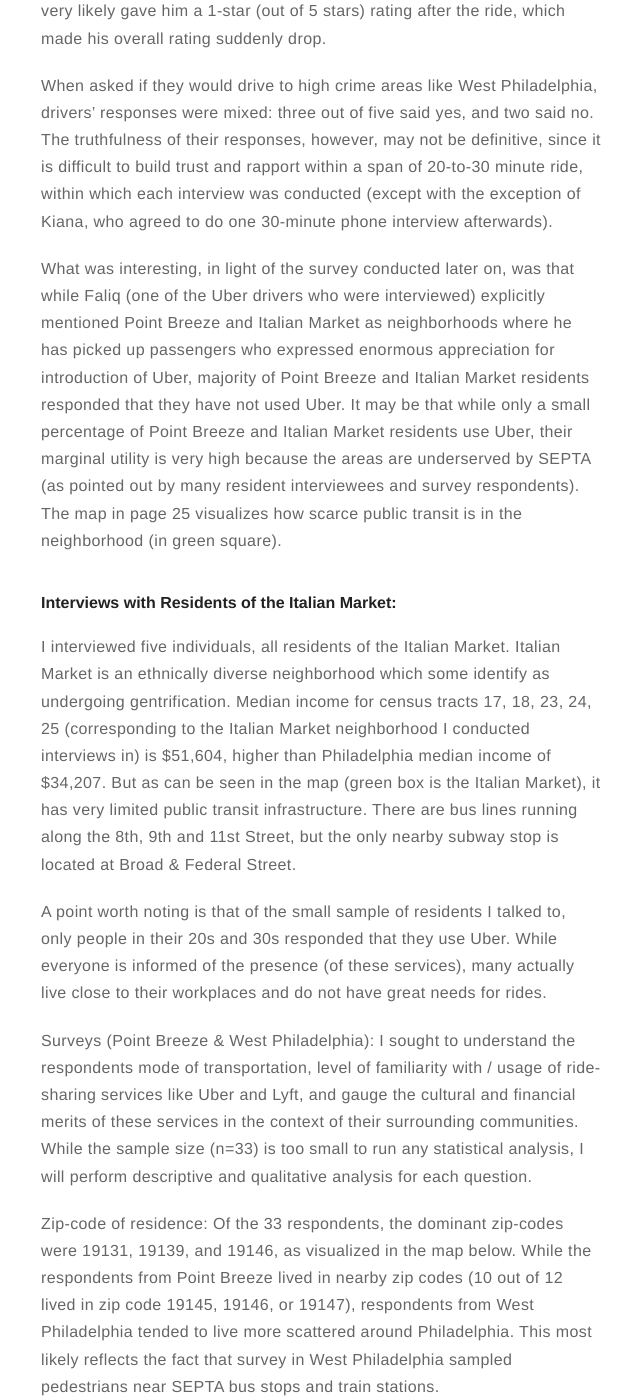
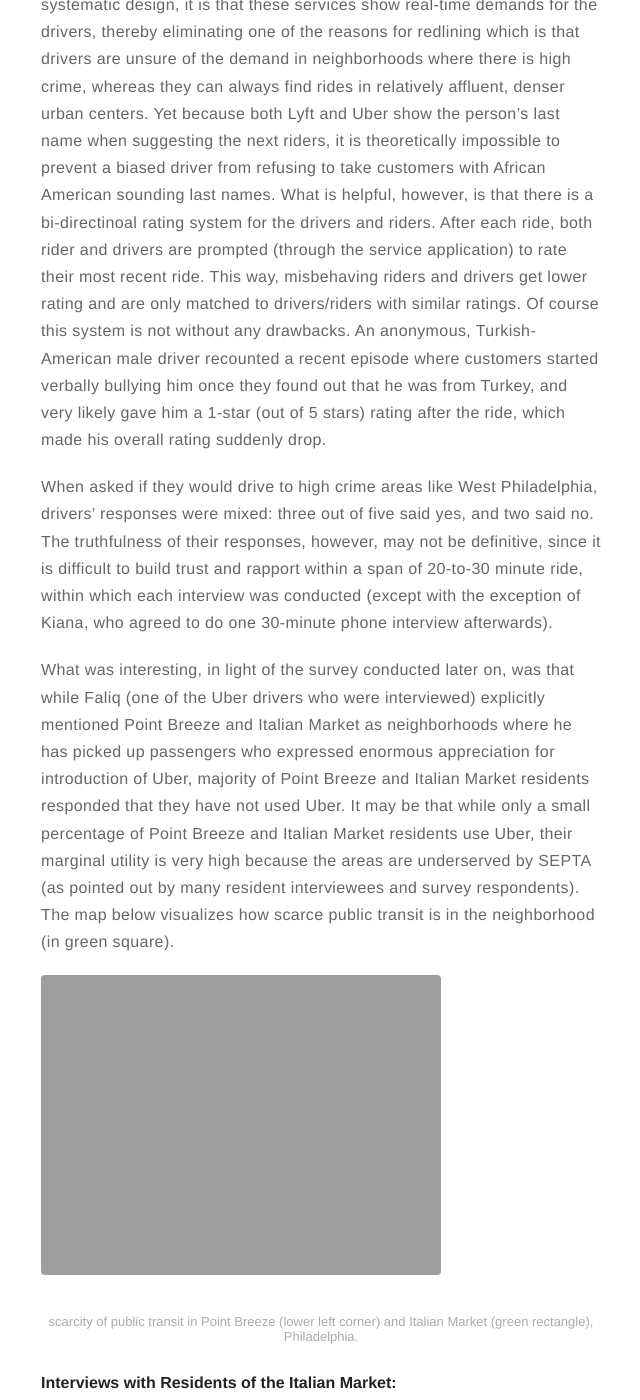
Before and after one commit to soyoungpark/soyoungpark.github.io, a Jekyll site: the page built from _posts/2017-11-07-can-transportation-network-companies-alleviate-transportation-poverty.markdown, in a window 1280 px wide and 1400 px high, scrolled down 19267 px. Shown: the whole window, without its empty margins (319-959 px from the left). Built offline with Jekyll 4.4.1, drawn with Linux system fonts in a browser that asks for light colours; comment, search, counter and statistics services are not loaded.

Commit message:
new post

```diff
--- a/_posts/2017-11-07-can-transportation-network-companies-alleviate-transportation-poverty.markdown
+++ b/_posts/2017-11-07-can-transportation-network-companies-alleviate-transportation-poverty.markdown
@@ -183,7 +183,10 @@ If ride sharing services help decrease practices of redlining through its system
 
 When asked if they would drive to high crime areas like West Philadelphia, drivers’ responses were mixed: three out of five said yes, and two said no. The truthfulness of their responses, however, may not be definitive, since it is difficult to build trust and rapport within a span of 20-to-30 minute ride, within which each interview was conducted (except with the exception of Kiana, who agreed to do one 30-minute phone interview afterwards).
 
-What was interesting, in light of the survey conducted later on, was that while Faliq (one of the Uber drivers who were interviewed) explicitly mentioned Point Breeze and Italian Market as neighborhoods where he has picked up passengers who expressed enormous appreciation for introduction of Uber, majority of Point Breeze and Italian Market residents responded that they have not used Uber. It may be that while only a small percentage of Point Breeze and Italian Market residents use Uber, their marginal utility is very high because the areas are underserved by SEPTA (as pointed out by many resident interviewees and survey respondents). The map in page 25 visualizes how scarce public transit is in the neighborhood (in green square).
+What was interesting, in light of the survey conducted later on, was that while Faliq (one of the Uber drivers who were interviewed) explicitly mentioned Point Breeze and Italian Market as neighborhoods where he has picked up passengers who expressed enormous appreciation for introduction of Uber, majority of Point Breeze and Italian Market residents responded that they have not used Uber. It may be that while only a small percentage of Point Breeze and Italian Market residents use Uber, their marginal utility is very high because the areas are underserved by SEPTA (as pointed out by many resident interviewees and survey respondents). The map below visualizes how scarce public transit is in the neighborhood (in green square).
+
+![Markdown Image][4]
+<figcaption class="caption">scarcity of public transit in Point Breeze (lower left corner) and Italian Market (green rectangle), Philadelphia.</figcaption>
 
 #### Interviews with Residents of the Italian Market:
 I interviewed five individuals, all residents of the Italian Market. Italian Market is an ethnically diverse neighborhood which some identify as undergoing gentrification. Median income for census tracts 17, 18, 23, 24, 25 (corresponding to the Italian Market neighborhood I conducted interviews in) is $51,604, higher than Philadelphia median income of $34,207. But as can be seen in the map (green box is the Italian Market), it has very limited public transit infrastructure. There are bus lines running along the 8th, 9th and 11st Street, but the only nearby subway stop is located at Broad & Federal Street.
@@ -360,4 +363,5 @@ PolicyMap mapping of public transit density and income in West Philadelphia, Poi
 
 [1]:http://soyoungpark.github.io/assets/images/urbs/chart1.png
 [2]:http://soyoungpark.github.io/assets/images/urbs/chart1-2.png
-[2]:http://soyoungpark.github.io/assets/images/urbs/chart2.png
+[3]:http://soyoungpark.github.io/assets/images/urbs/chart2.png
+[4]:http://soyoungpark.github.io/assets/images/urbs/chart3.png
```
